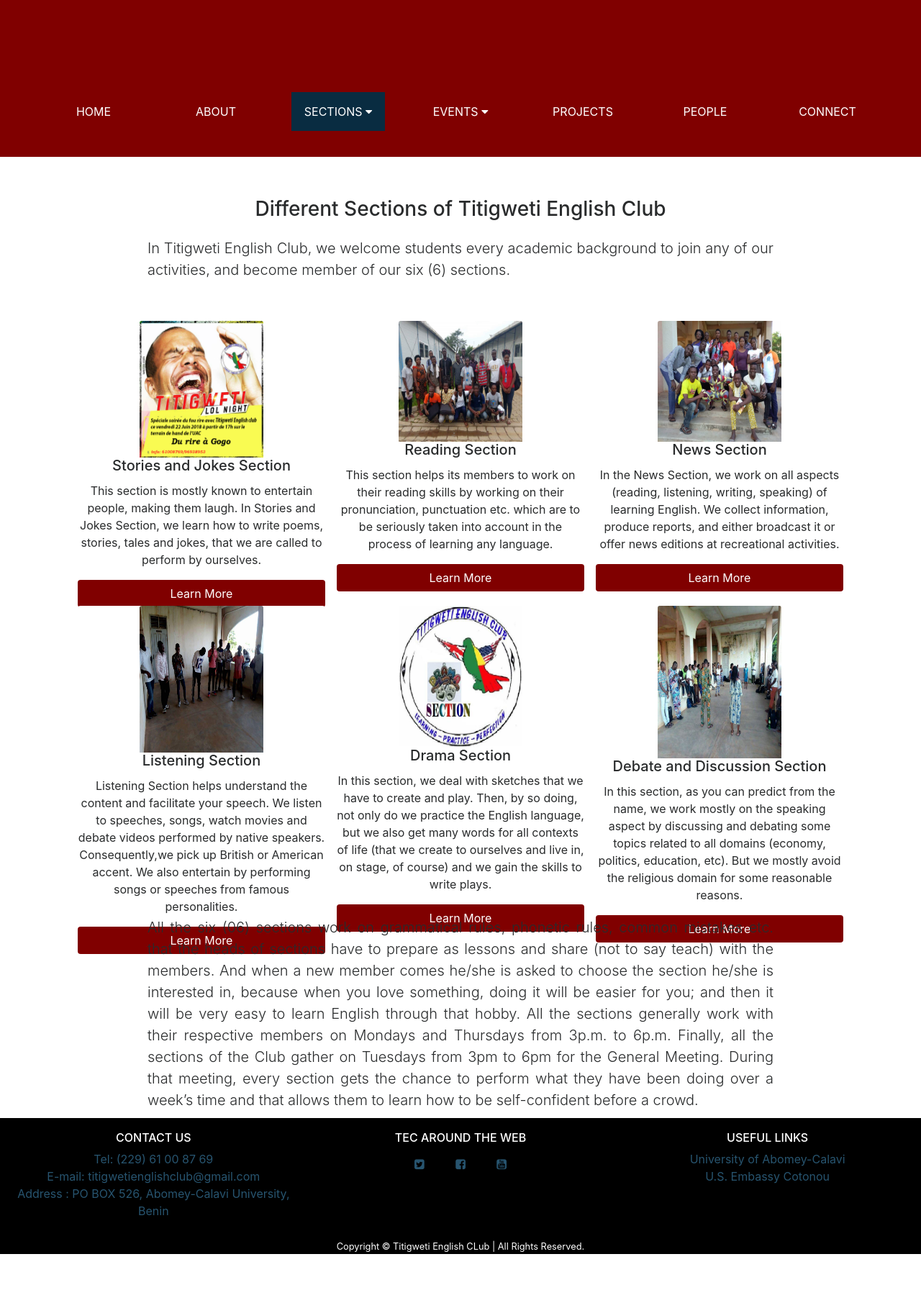
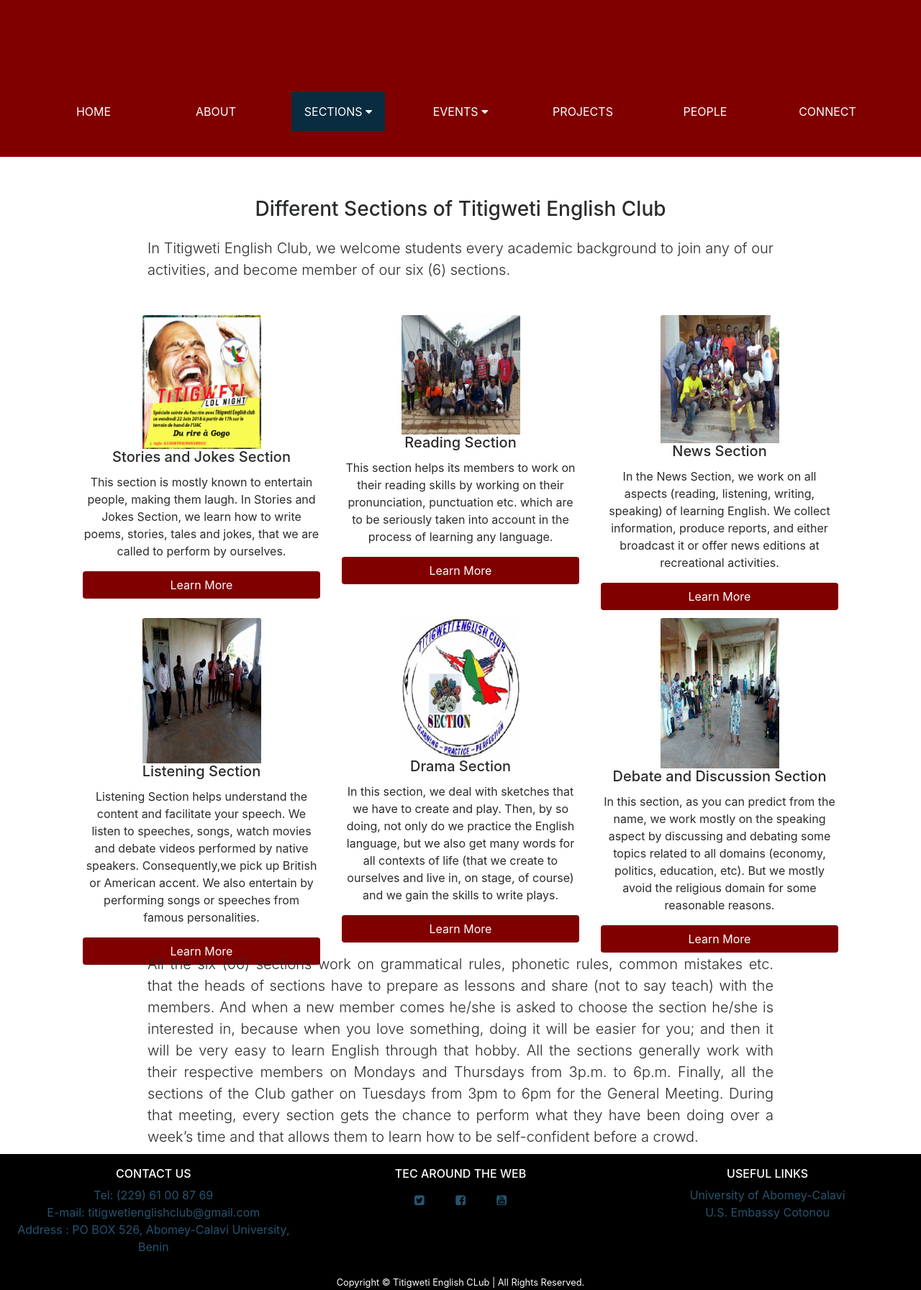
Before and after one commit to 10eMyrT/tecbenin.github.io, a Jekyll site: the page built from sections/index.html, in a window 1280 px wide. Shown: the whole page at 72% size. Built offline with Jekyll 4.4.1, drawn with Linux system fonts in a browser that asks for light colours; before the commit the page ends 1743 px from its top, so only the background shows below that.

Commit message:
Update index.html

```diff
--- a/sections/index.html
+++ b/sections/index.html
@@ -17,10 +17,10 @@
                         {% assign sectionName = section | downcase %}
                         {% assign id = "assets/" | append: sectionName %}
                         {% assign identifier = id | append: "/id.jpg" %}
-                        <div class="col-xl-4 col-md-6 col-12 px-2 py-2">
+                        <div class="col-xl-4 col-md-6 col-12 mb-5">
                             <div class="card h-100 bg-transparent" id="column" style="border: none">
                                 <div class="card-body text-center">
-                                    <img class="card-img-top w-50 mx-auto" src="{{ identifier }}" alt="Card image cap">
+                                    <img class="card-img-top w-50 md-3" src="{{ identifier }}" alt="Card image cap">
                                     <h5 class="card-title">{{ post.title }}</h5>
                                     <p class="card-text">{{ post.excerpt }}</p>
                                     <a class="btn btn-block" href="{{ post.url }}" style="background: #800000; color: white">Learn More</a>
```
